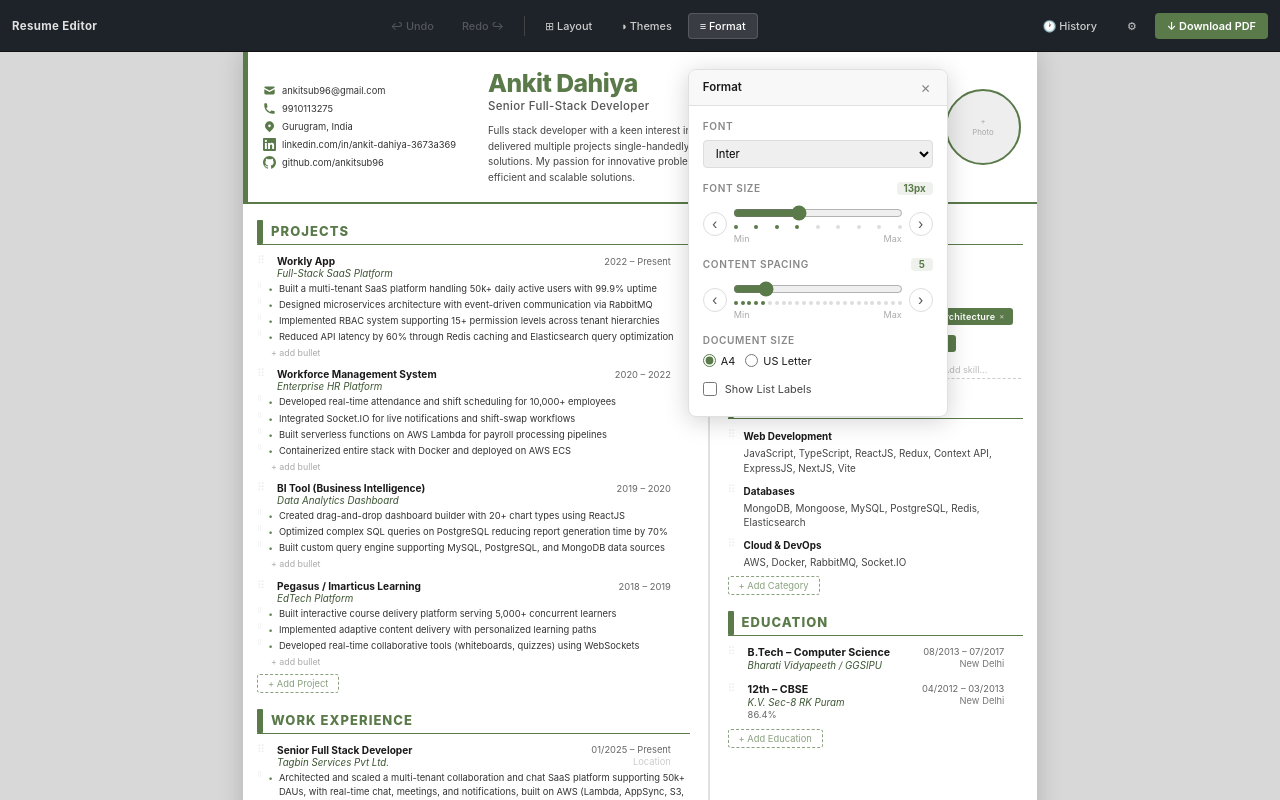
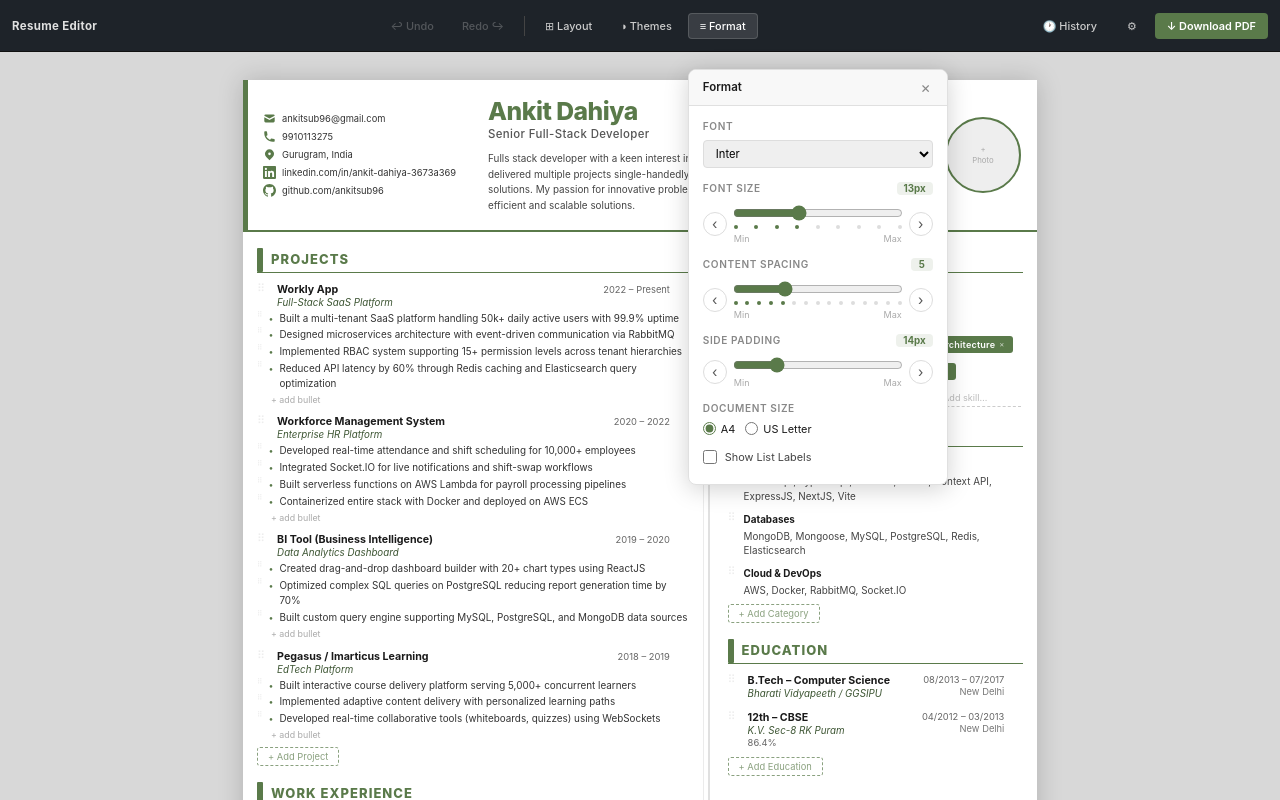
Before and after one commit to ankitsub96/resume-editor, a React (Vite) app: page / in a window 1280 px wide. Both pictures are taken after a click on the button "≡ Format". Built offline with nearby package versions, Linux system fonts and the light colour scheme.

Commit message:
Apply config CSS vars on startup so settings persist across reloads

```diff
--- a/src/App.jsx
+++ b/src/App.jsx
@@ -4,6 +4,7 @@
 import PDFPreviewModal from './components/PDFPreviewModal.jsx';
 import ThemePanel from './components/panels/ThemePanel.jsx';
 import FormatPanel from './components/panels/FormatPanel.jsx';
+import { applyConfigOnStartup } from './utils/applyConfig.js';
 import './App.css';
 
 // Minimum window width to pin sidebars (canvas ~794 + 240 left + 240 right + margins)
@@ -12,6 +13,10 @@
 export default function App() {
   const [showPDFPreview, setShowPDFPreview] = useState(false);
   const [pinned, setPinned] = useState(() => window.innerWidth >= PIN_THRESHOLD);
+
+  useEffect(() => {
+    applyConfigOnStartup();
+  }, []);
 
   useEffect(() => {
     function onResize() { setPinned(window.innerWidth >= PIN_THRESHOLD); }
--- a/src/components/Resume.css
+++ b/src/components/Resume.css
@@ -4,7 +4,7 @@
   display: flex;
   justify-content: center;
   align-items: flex-start;
-  padding: 0;
+  padding: 28px 24px;
   background: #d8d8d8;
 }
 
@@ -25,7 +25,7 @@
 }
 
 .resume-column {
-  padding: 16px 14px;
+  padding: 16px var(--content-padding-h, 14px);
 }
 
 .column-left {
@@ -156,7 +156,7 @@
 
 /* One-column layout */
 .resume-body.one-column {
-  padding: 16px 24px;
+  padding: 16px var(--content-padding-h, 24px);
 }
 
 /* Placeholder hint */
--- a/src/components/panels/FormatPanel.jsx
+++ b/src/components/panels/FormatPanel.jsx
@@ -1,8 +1,8 @@
-import { useResume } from '../../context/ResumeContext.jsx';
-import './Panel.css';
+import { useResume } from "../../context/ResumeContext.jsx";
+import "./Panel.css";
 
-const FONTS = ['Inter', 'Georgia', 'Merriweather', 'Roboto Mono'];
-const SPACING_MAX = 25;
+const FONTS = ["Inter", "Georgia", "Merriweather", "Roboto Mono"];
+const SPACING_MAX = 15;
 const FONT_MIN = 10;
 const FONT_MAX = 18;
 
@@ -11,11 +11,20 @@
   return (
     <>
       <div className="spacing-label-row">
-        <p className="panel-label" style={{ margin: 0 }}>{label}</p>
-        <span className="spacing-badge">{formatLabel ? formatLabel(value) : value}</span>
+        <p className="panel-label" style={{ margin: 0 }}>
+          {label}
+        </p>
+        <span className="spacing-badge">
+          {formatLabel ? formatLabel(value) : value}
+        </span>
       </div>
       <div className="spacing-control">
-        <button className="spacing-arrow" onClick={() => onChange(Math.max(min, value - 1))}>‹</button>
+        <button
+          className="spacing-arrow"
+          onClick={() => onChange(Math.max(min, value - 1))}
+        >
+          ‹
+        </button>
         <div className="spacing-track-wrap">
           <input
             type="range"
@@ -25,16 +34,27 @@
             onChange={(e) => onChange(Number(e.target.value))}
             className="format-slider spacing-slider"
           />
-          <div className="spacing-dots">
-            {Array.from({ length: steps }, (_, i) => (
-              <span key={i} className={`spacing-dot${min + i <= value ? ' active' : ''}`} />
-            ))}
-          </div>
+          {steps <= 20 && (
+            <div className="spacing-dots">
+              {Array.from({ length: steps }, (_, i) => (
+                <span
+                  key={i}
+                  className={`spacing-dot${min + i <= value ? " active" : ""}`}
+                />
+              ))}
+            </div>
+          )}
           <div className="spacing-minmax">
-            <span>Min</span><span>Max</span>
+            <span>Min</span>
+            <span>Max</span>
           </div>
         </div>
-        <button className="spacing-arrow" onClick={() => onChange(Math.min(max, value + 1))}>›</button>
+        <button
+          className="spacing-arrow"
+          onClick={() => onChange(Math.min(max, value + 1))}
+        >
+          ›
+        </button>
       </div>
     </>
   );
@@ -45,25 +65,42 @@
   const { format } = state;
 
   function setFormat(payload, label) {
-    dispatch({ type: 'SET_FORMAT', payload, historyLabel: label });
+    dispatch({ type: "SET_FORMAT", payload, historyLabel: label });
   }
 
   return (
-    <div className={pinned ? 'panel-sidebar panel-sidebar--right' : 'panel'}>
+    <div className={pinned ? "panel-sidebar panel-sidebar--right" : "panel"}>
       <div className="panel-header">
         <span>Format</span>
-        {!pinned && <button className="panel-close" onClick={onClose}>×</button>}
+        {!pinned && (
+          <button className="panel-close" onClick={onClose}>
+            ×
+          </button>
+        )}
       </div>
       <div className="panel-body">
-
         <p className="panel-label">Font</p>
         <select
           value={format.font}
-          onChange={(e) => setFormat({ font: e.target.value }, `Changed font to ${e.target.value}`)}
-          style={{ width: '100%', padding: '5px 8px', borderRadius: 4, border: '1px solid #ddd', marginBottom: 14, fontSize: '0.8rem' }}
+          onChange={(e) =>
+            setFormat(
+              { font: e.target.value },
+              `Changed font to ${e.target.value}`
+            )
+          }
+          style={{
+            width: "100%",
+            padding: "5px 8px",
+            borderRadius: 4,
+            border: "1px solid #ddd",
+            marginBottom: 14,
+            fontSize: "0.8rem",
+          }}
         >
           {FONTS.map((f) => (
-            <option key={f} value={f}>{f}</option>
+            <option key={f} value={f}>
+              {f}
+            </option>
           ))}
         </select>
 
@@ -72,7 +109,7 @@
           value={format.fontSize ?? 13}
           min={FONT_MIN}
           max={FONT_MAX}
-          onChange={(v) => setFormat({ fontSize: v }, 'Changed font size')}
+          onChange={(v) => setFormat({ fontSize: v }, "Changed font size")}
           formatLabel={(v) => `${v}px`}
         />
 
@@ -81,21 +118,35 @@
           value={format.spacing}
           min={1}
           max={SPACING_MAX}
-          onChange={(v) => setFormat({ spacing: v }, 'Changed spacing')}
+          onChange={(v) => setFormat({ spacing: v }, "Changed spacing")}
+        />
+
+        <StepSlider
+          label="Side Padding"
+          value={format.contentPaddingH ?? 14}
+          min={0}
+          max={60}
+          onChange={(v) => setFormat({ contentPaddingH: v }, "Changed side padding")}
+          formatLabel={(v) => `${v}px`}
         />
 
         <p className="panel-label">Document Size</p>
         <div className="format-radio-group" style={{ marginBottom: 14 }}>
-          {['a4', 'letter'].map((size) => (
+          {["a4", "letter"].map((size) => (
             <label key={size} className="format-radio">
               <input
                 type="radio"
                 name="docSize"
                 value={size}
                 checked={format.documentSize === size}
-                onChange={() => setFormat({ documentSize: size }, `Changed document size to ${size.toUpperCase()}`)}
+                onChange={() =>
+                  setFormat(
+                    { documentSize: size },
+                    `Changed document size to ${size.toUpperCase()}`
+                  )
+                }
               />
-              {size === 'a4' ? 'A4' : 'US Letter'}
+              {size === "a4" ? "A4" : "US Letter"}
             </label>
           ))}
         </div>
@@ -104,11 +155,15 @@
           <input
             type="checkbox"
             checked={format.showListLabels}
-            onChange={(e) => setFormat({ showListLabels: e.target.checked }, 'Toggled list labels')}
+            onChange={(e) =>
+              setFormat(
+                { showListLabels: e.target.checked },
+                "Toggled list labels"
+              )
+            }
           />
           Show List Labels
         </label>
-
       </div>
     </div>
   );
--- a/src/components/panels/ThemePanel.css
+++ b/src/components/panels/ThemePanel.css
@@ -4,9 +4,9 @@
   grid-template-rows: repeat(3, auto);
   grid-auto-flow: column;
   grid-auto-columns: max-content;
-  gap: 5px;
+  gap: 6px;
   overflow-x: auto;
-  padding-bottom: 6px;
+  padding: 8px 4px 10px;
   scrollbar-width: thin;
   scrollbar-color: #ddd transparent;
   margin-bottom: 8px;
--- a/src/context/ResumeContext.jsx
+++ b/src/context/ResumeContext.jsx
@@ -51,6 +51,7 @@
   format: {
     spacing: 5,               // 1-15
     fontSize: 13,             // px, 10-18
+    contentPaddingH: 14,      // px, left/right padding inside columns
     documentSize: 'a4',       // 'a4' | 'letter'
     showListLabels: false,
     font: 'Inter',
@@ -397,6 +398,12 @@
     document.documentElement.style.setProperty('--font-size-base', `${size}px`);
   }, [state.format.fontSize]);
 
+  // Apply content horizontal padding
+  useEffect(() => {
+    const p = state.format.contentPaddingH ?? 14;
+    document.documentElement.style.setProperty('--content-padding-h', `${p}px`);
+  }, [state.format.contentPaddingH]);
+
   // Apply canvas background via CSS var (avoids React inline-style override)
   useEffect(() => {
     const bg = hexToRgba(state.canvasBackground || '#ffffff', state.canvasBackgroundOpacity ?? 100);
--- /dev/null
+++ b/src/utils/applyConfig.js
@@ -0,0 +1,91 @@
+import { loadConfig } from '../config.js';
+
+export function applyConfigToDOM(cfg, formatSpacing) {
+  const r = document.documentElement;
+  const s = (v, k) => r.style.setProperty(v, k);
+
+  // Spacing CSS vars
+  if (formatSpacing !== undefined) {
+    const sp = cfg.spacing || {};
+    const sv = formatSpacing;
+    const sectionGap = `${(sp.sectionGapBase ?? 0.4) + (sv - 1) * (sp.sectionGapStep ?? 0.18)}rem`;
+    const itemGap    = `${(sp.itemGapBase ?? 0.3) + (sv - 1) * (sp.itemGapStep ?? 0.1)}rem`;
+    const lineHeight = `${(sp.lineHeightBase ?? 1.3) + (sv - 1) * (sp.lineHeightStep ?? 0.05)}`;
+    s('--section-gap', sectionGap);
+    s('--item-gap', itemGap);
+    s('--line-height', lineHeight);
+  }
+
+  const t = cfg.typography || {};
+  document.querySelectorAll('.section-title').forEach(el => {
+    el.style.fontSize = t.sectionTitleSize || '';
+    el.style.fontWeight = t.sectionTitleWeight || '';
+    el.style.letterSpacing = t.sectionTitleLetterSpacing || '';
+  });
+  document.querySelectorAll('.item-title').forEach(el => {
+    el.style.fontSize = t.itemTitleSize || '';
+    el.style.fontWeight = t.itemTitleWeight || '';
+  });
+  document.querySelectorAll('.bullet-item').forEach(el => {
+    el.style.fontSize = t.bulletSize || '';
+  });
+  document.querySelectorAll('.header-name').forEach(el => {
+    el.style.fontSize = t.headerNameSize || '';
+    el.style.fontWeight = t.headerNameWeight || '';
+  });
+  document.querySelectorAll('.header-title').forEach(el => {
+    el.style.fontSize = t.headerTitleSize || '';
+  });
+  document.querySelectorAll('.header-summary').forEach(el => {
+    el.style.fontSize = t.headerSummarySize || '';
+    el.style.lineHeight = t.headerSummaryLineHeight || '';
+  });
+  document.querySelectorAll('.skill-chip').forEach(el => {
+    el.style.fontSize = t.tagFontSize || '';
+  });
+
+  const st = cfg.sectionTitle || {};
+  document.querySelectorAll('.section-title-row').forEach(el => {
+    el.style.marginBottom = st.marginBottom || '';
+    el.style.borderBottomWidth = st.borderBottomWidth || '';
+  });
+  if (st.accentBlockWidth) s('--section-accent-width', st.accentBlockWidth);
+  if (st.accentMarginRight) s('--section-accent-margin', st.accentMarginRight);
+
+  const h = cfg.header || {};
+  document.querySelectorAll('.header-photo').forEach(el => {
+    el.style.width = h.photoSize || '';
+    el.style.height = h.photoSize || '';
+    el.style.borderWidth = h.photoBorderWidth || '';
+  });
+
+  const c = cfg.canvas || {};
+  document.querySelectorAll('.resume-wrapper').forEach(el => {
+    el.style.background = c.wrapperBackground || '';
+  });
+  document.querySelectorAll('.column-left').forEach(el => {
+    el.style.background = c.leftColumnBackground || '';
+    el.style.borderRight = c.leftColumnBorderRight || '';
+  });
+
+  const tb = cfg.toolbar || {};
+  document.querySelectorAll('.toolbar').forEach(el => {
+    el.style.background = tb.background || '';
+    el.style.height = tb.height || '';
+  });
+
+  const doc = cfg.document || {};
+  if (doc.a4Width || doc.letterWidth) {
+    const canvas = document.getElementById('resume-canvas');
+    if (canvas) {
+      const isLetter = canvas.style.minWidth === '816px';
+      canvas.style.width = isLetter ? (doc.letterWidth || '816px') : (doc.a4Width || '794px');
+      canvas.style.minWidth = canvas.style.width;
+    }
+  }
+}
+
+/** Call once on app startup to re-apply any saved config overrides */
+export function applyConfigOnStartup() {
+  applyConfigToDOM(loadConfig());
+}
--- a/vite.config.js
+++ b/vite.config.js
@@ -4,7 +4,7 @@
 // https://vite.dev/config/
 export default defineConfig({
   plugins: [react()],
-  base: '/resume-editor/',
+  base: "/resume-editor/",
   server: {
     port: 5179,
   },
```
Also changed, not shown: src/components/panels/ConfigPanel.jsx (+1 -95 lines).
